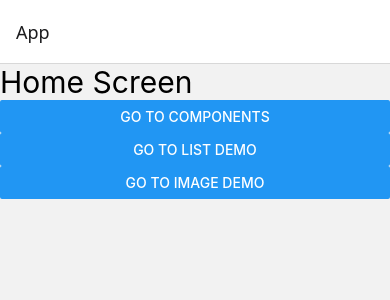
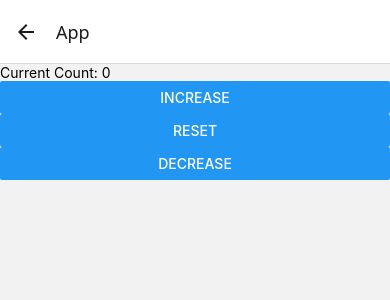
Before and after one commit to pankaj29/react-native, a React Native app: screen /Counter in a window 390 px wide. Shown: the top 300 px of the page. Built offline with nearby package versions, Linux system fonts and the light colour scheme.

Commit message:
ColorScreen

```diff
--- a/App.js
+++ b/App.js
@@ -6,6 +6,8 @@ import HomeScreen from './src/screens/HomeScreen';
 import ComponentsScreen from './src/screens/ComponentsScreen';
 import ListScreen from './src/screens/ListScreen';
 import ImageScreen from './src/screens/ImageScreen';
+import CounterScreen from './src/screens/CounterScreen';
+import ColorScreen from './src/screens/ColorScreen';
 
 const Stack = createNativeStackNavigator();
 
@@ -22,6 +24,8 @@ const App = () => {
         <Stack.Screen name="Components" component={ComponentsScreen} />
         <Stack.Screen name="List" component={ListScreen} />
         <Stack.Screen name="Image" component={ImageScreen} />
+        <Stack.Screen name="Counter" component={CounterScreen} />
+        <Stack.Screen name="Color" component={ColorScreen} />
       </Stack.Navigator>
     </NavigationContainer>
   );
--- a/src/components/ImageDetail.js
+++ b/src/components/ImageDetail.js
@@ -5,7 +5,6 @@ const ImageDetail = (props) => {
     <Image source={props.imageSource} />
   <Text>{props.title}</Text>
   <Text>Image Score - {props.imagescore}</Text>
-
 </View>
 };
 const styles = StyleSheet.create({});
--- /dev/null
+++ b/src/screens/ColorScreen.js
@@ -0,0 +1,35 @@
+import React, { useState } from "react";
+import { Text, StyleSheet, View, Button, FlatList } from "react-native";
+
+const ColorScreen = () => {
+    const [colors, setColors] = useState([]);
+    console.log(colors);
+  return (
+    <View>
+      <Button title="Add a color" onPress={()=> {
+        setColors([...colors, randomRgb()])
+      }}/>
+      <FlatList
+        keyExtractor={(item) => item}
+        data={colors}
+        renderItem={({ item }) => {
+          return (
+            <View
+              style={{ height: 100, width: 100, backgroundColor: item }}
+            />
+          );
+        }}
+      />
+    </View>
+  );
+};
+
+const randomRgb = () => {
+  const red = Math.floor(Math.random() * 256);
+  const green = Math.floor(Math.random() * 256);
+  const blue = Math.floor(Math.random() * 256);
+  return `rgb(${red},${green},${blue})`;
+};
+
+const styles = StyleSheet.create({});
+export default ColorScreen;
--- /dev/null
+++ b/src/screens/CounterScreen.js
@@ -0,0 +1,28 @@
+import React, {useState} from "react";
+import { Text, StyleSheet, View , Button} from "react-native";
+
+
+const CounterScreen = () => {
+    const [count, setCount] = useState(0);
+    return (<View>
+    <Text>Current Count: {count}</Text>
+          <Button
+            onPress={() => setCount(count + 1)}
+            title="Increase"
+          />
+          <Button
+            onPress={() => setCount(0)}
+            title="Reset"
+          />
+          <Button
+            onPress={() => setCount(count - 1)}
+            title="Decrease"
+          />
+    </View>
+    );
+};
+
+
+const styles = StyleSheet.create({
+});
+export default CounterScreen;
--- a/src/screens/HomeScreen.js
+++ b/src/screens/HomeScreen.js
@@ -18,6 +18,14 @@ const HomeScreen = ({ navigation }) => {
         onPress={() => navigation.navigate("Image")}
         title="Go to Image Demo"
       />
+      <Button
+        onPress={() => navigation.navigate("Counter")}
+        title="Go to Counter Demo"
+      />
+      <Button
+        onPress={() => navigation.navigate("Color")}
+        title="Go to Color Demo"
+      />
     </View>
   );
 };
```
